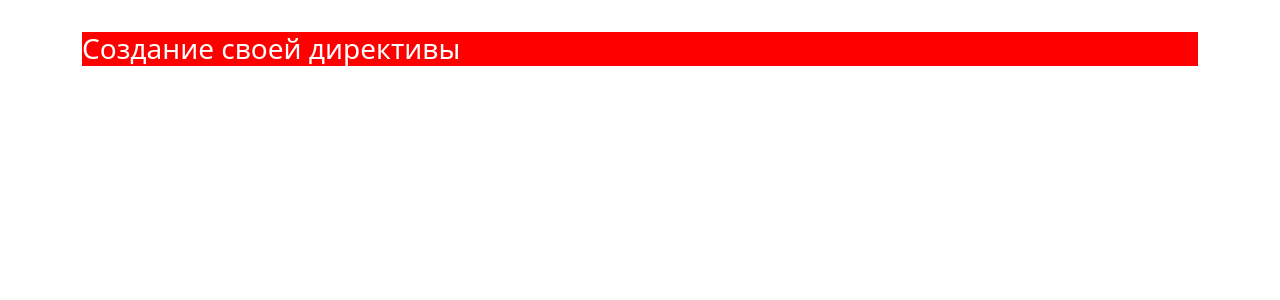
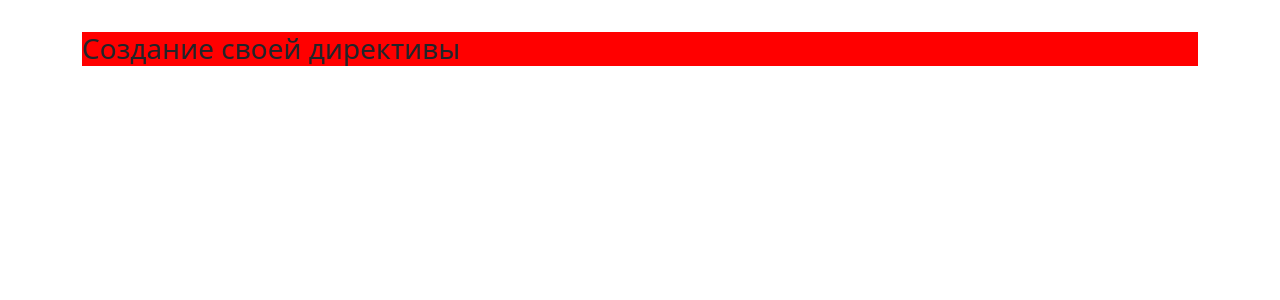
Before and after one commit to Niatomi/js-learn, an Angular app in the folder angular-js-learn/angular-directives-project/: page / in a window 1280 px wide. Shown: the top 300 px of the page. Built offline with nearby package versions, Linux system fonts and the light colour scheme.

Commit message:
Add different styles for hover and unhover mouse

```diff
--- a/angular-js-learn/angular-directives-project/src/app/app.component.css
+++ b/angular-js-learn/angular-directives-project/src/app/app.component.css
@@ -2,6 +2,12 @@
   margin-top: 2rem;
 }
 
-.white-text {
+.mouse-hover {
+  background-color: yellow;
+  color: black;
+}
+
+.mouse-unhover {
+  background-color: blue;
   color: white;
 }
```
